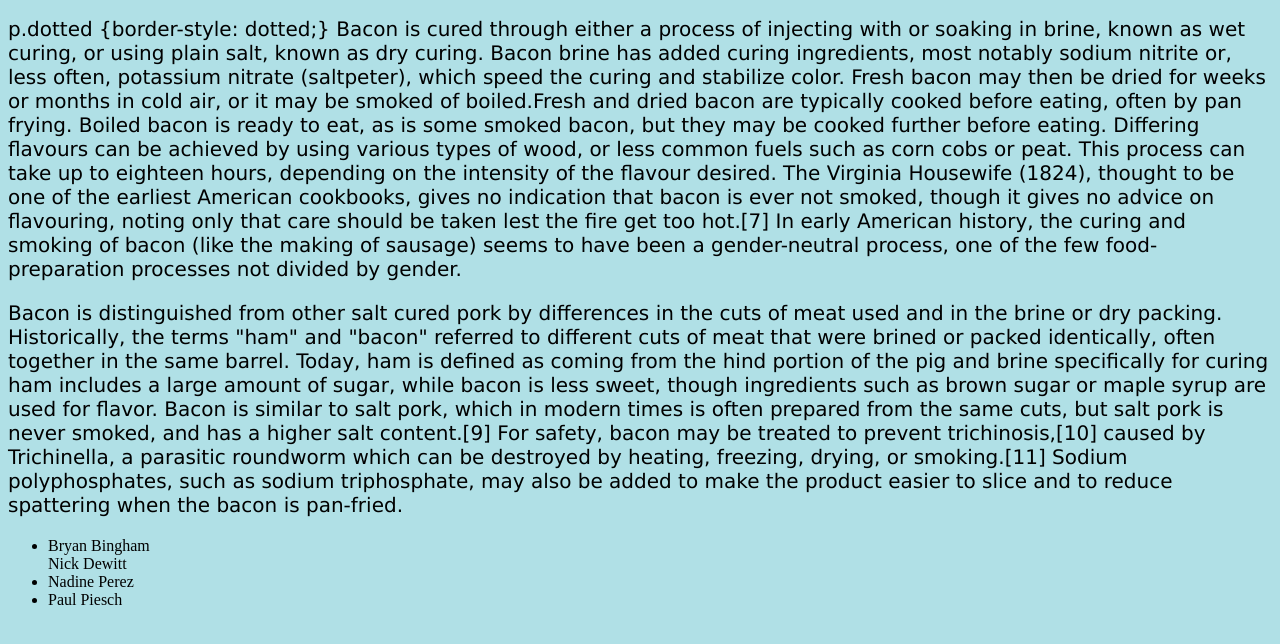
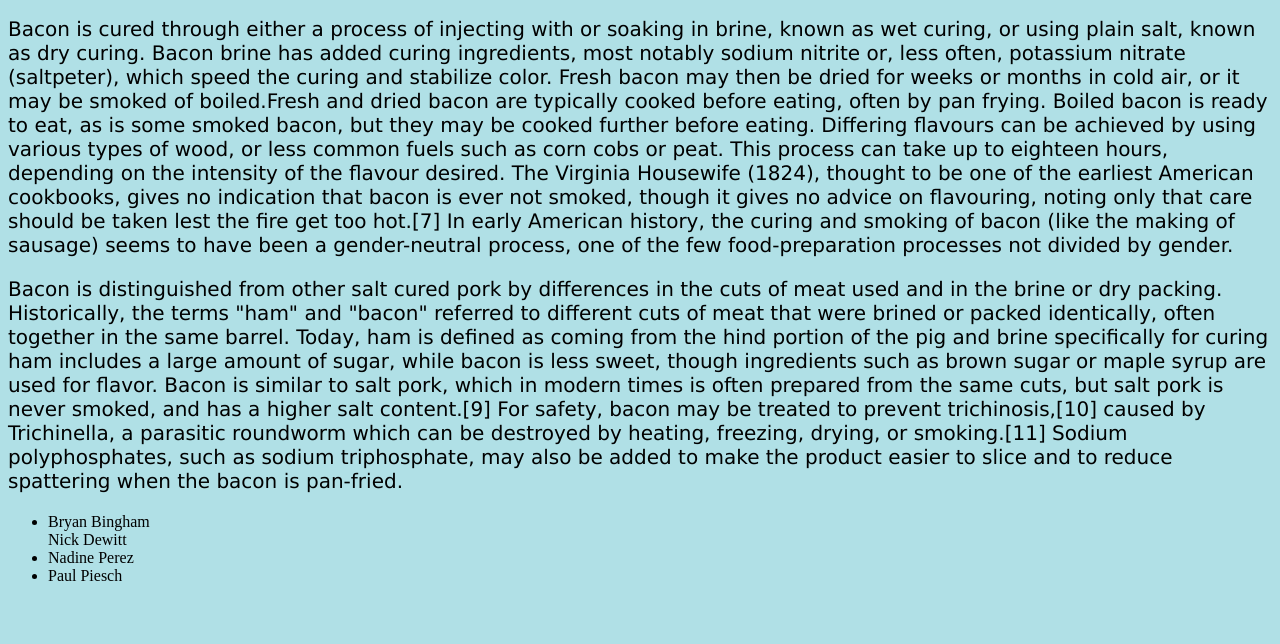
Before and after one commit to nubpillow/bbingham12.github.io, a plain HTML site: page index.html in a window 1280 px wide. Shown: the part 110-754 px from the top of the page. Drawn offline with Linux system fonts and the light colour scheme.

Commit message:
Update index.html

```diff
--- a/index.html
+++ b/index.html
@@ -8,7 +8,7 @@
 <body style="background-color:powderblue;">
 <h1> Hello World </h1>
 <h2> UMD is the best </h2>
-<p>p.dotted {border-style: dotted;}	Bacon is cured through either a process of injecting with or soaking in brine, known as wet curing, or using plain salt, known as dry curing. Bacon brine has added curing ingredients, most notably sodium nitrite or, less often, potassium nitrate (saltpeter), which speed the curing and stabilize color. Fresh bacon may then be dried for weeks or months in cold air, or it may be smoked of boiled.Fresh and dried bacon are typically cooked before eating, often by pan frying. Boiled bacon is ready to eat, as is some smoked bacon, but they may be cooked further before eating. Differing flavours can be achieved by using various types of wood, or less common fuels such as corn cobs or peat. This process can take up to eighteen hours, depending on the intensity of the flavour desired. The Virginia Housewife (1824), thought to be one of the earliest American cookbooks, gives no indication that bacon is ever not smoked, though it gives no advice on flavouring, noting only that care should be taken lest the fire get too hot.[7] In early American history, the curing and smoking of bacon (like the making of sausage) seems to have been a gender-neutral process, one of the few food-preparation processes not divided by gender.</p>
+<p>	Bacon is cured through either a process of injecting with or soaking in brine, known as wet curing, or using plain salt, known as dry curing. Bacon brine has added curing ingredients, most notably sodium nitrite or, less often, potassium nitrate (saltpeter), which speed the curing and stabilize color. Fresh bacon may then be dried for weeks or months in cold air, or it may be smoked of boiled.Fresh and dried bacon are typically cooked before eating, often by pan frying. Boiled bacon is ready to eat, as is some smoked bacon, but they may be cooked further before eating. Differing flavours can be achieved by using various types of wood, or less common fuels such as corn cobs or peat. This process can take up to eighteen hours, depending on the intensity of the flavour desired. The Virginia Housewife (1824), thought to be one of the earliest American cookbooks, gives no indication that bacon is ever not smoked, though it gives no advice on flavouring, noting only that care should be taken lest the fire get too hot.[7] In early American history, the curing and smoking of bacon (like the making of sausage) seems to have been a gender-neutral process, one of the few food-preparation processes not divided by gender.</p>
 
 <p>	Bacon is distinguished from other salt cured pork by differences in the cuts of meat used and in the brine or dry packing. Historically, the terms "ham" and "bacon" referred to different cuts of meat that were brined or packed identically, often together in the same barrel. Today, ham is defined as coming from the hind portion of the pig and brine specifically for curing ham includes a large amount of sugar, while bacon is less sweet, though ingredients such as brown sugar or maple syrup are used for flavor. Bacon is similar to salt pork, which in modern times is often prepared from the same cuts, but salt pork is never smoked, and has a higher salt content.[9]
 For safety, bacon may be treated to prevent trichinosis,[10] caused by Trichinella, a parasitic roundworm which can be destroyed by heating, freezing, drying, or smoking.[11] Sodium polyphosphates, such as sodium triphosphate, may also be added to make the product easier to slice and to reduce spattering when the bacon is pan-fried.</p>
```
